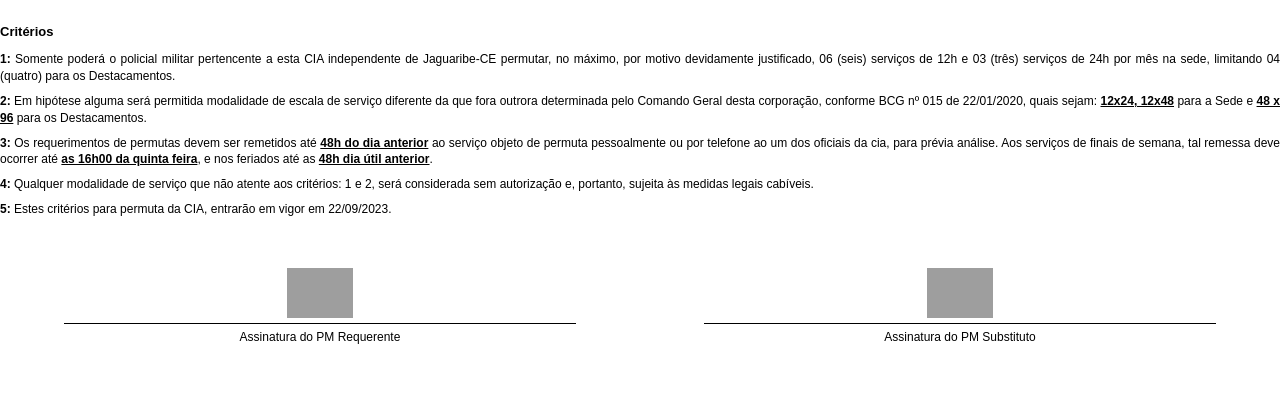
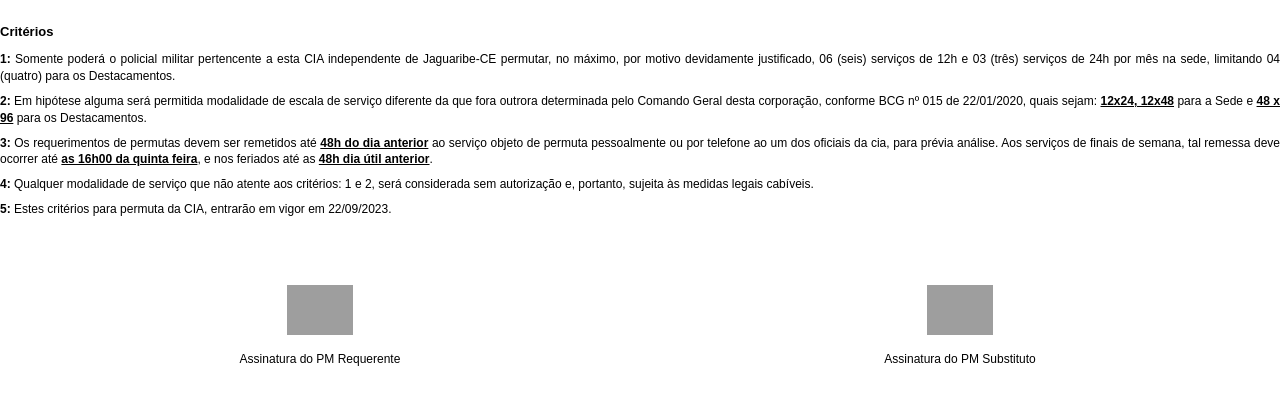
Before and after one commit to azvdocarlos/permuta, a Flask app: template templates/permuta.html in a window 1280 px wide. Shown: the part 297-702 px from the top of the page. Run offline with Flask 3, Linux system fonts and the light colour scheme; the template is opened without the code that fills it, so the values that code supplies are empty; grey boxes are pictures that could not be loaded.

Commit message:
Update permuta.html

```diff
--- a/templates/permuta.html
+++ b/templates/permuta.html
@@ -157,9 +157,12 @@
         justify-content: space-around;
         page-break-inside: avoid; /* Evita quebrar a assinatura entre páginas */
     }
-    .sig-box {
-    width: 40%;
-    text-align: center;
+   .sig-box {
+    display: flex;
+    flex-direction: column;
+    align-items: center;
+    justify-content: flex-end;
+    height: 100px; /* altura fixa pra alinhar tudo */
 }
 
 .assinatura-imagem {
```
